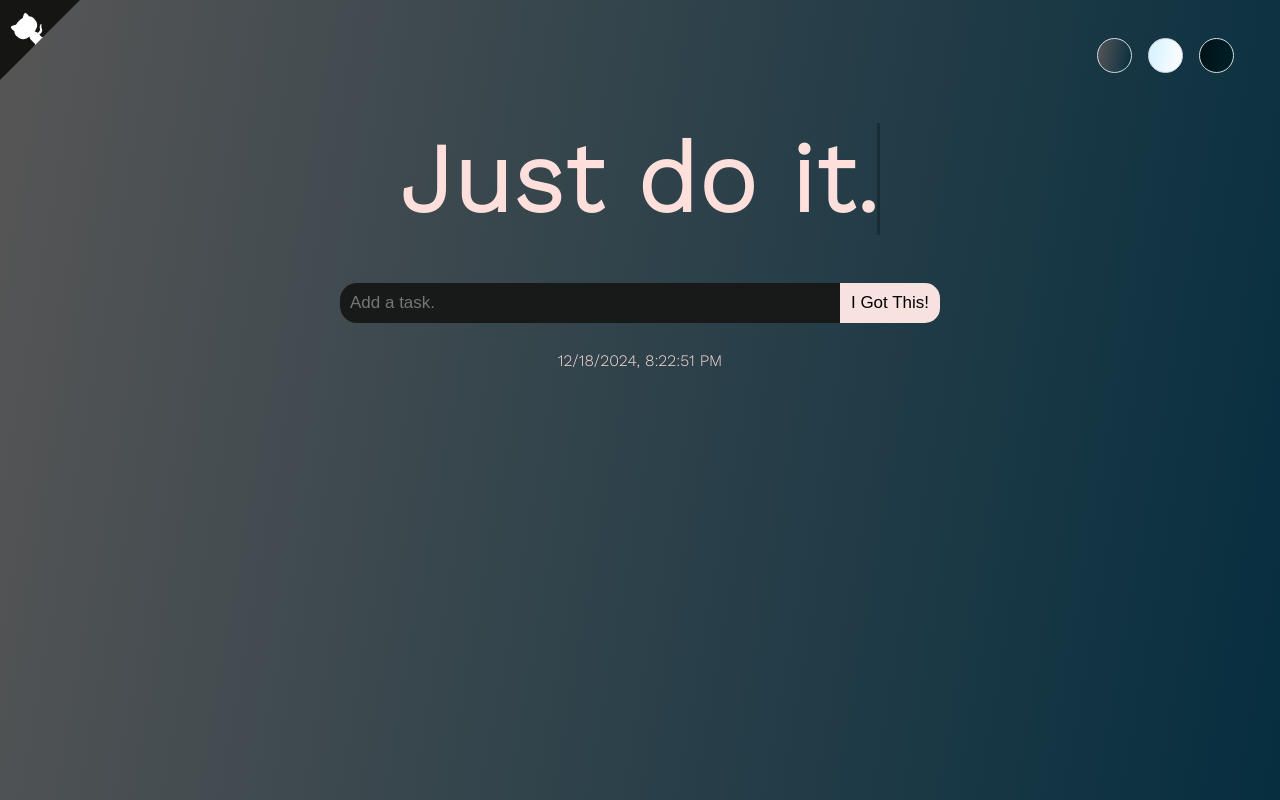
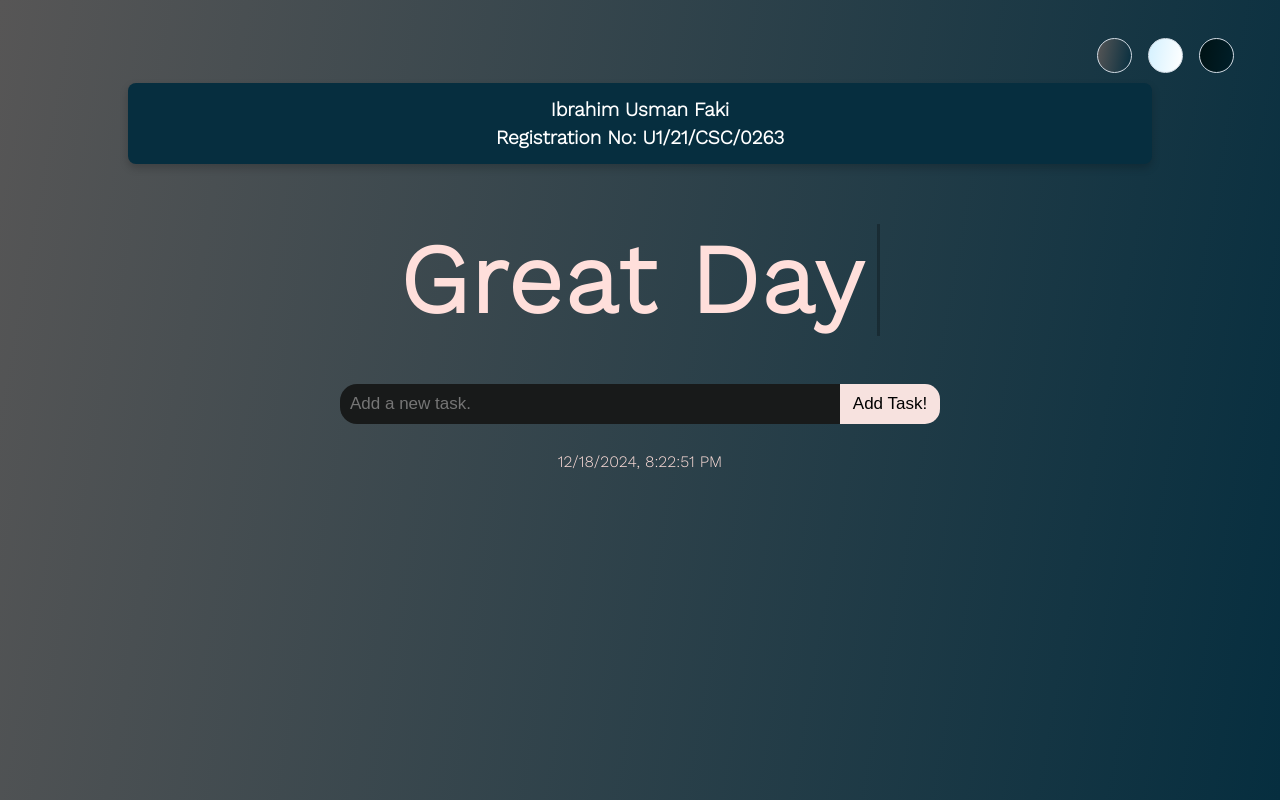
Before and after one commit to UsmanFaki360/todo-list-appx, a plain HTML site: page index.html in a window 1280 px wide. Drawn offline with nearby package versions, Linux system fonts and the light colour scheme.

Commit message:
Update index.html
Made necessary changes

```diff
--- a/index.html
+++ b/index.html
@@ -15,42 +15,56 @@
     <link rel="shortcut icon" type="image/png" href="assets/favicon.png"/>
     <link rel="stylesheet" href="CSS/main.css">
     <link rel="stylesheet" href="CSS/corner.css">
-    <title>JUST DO IT</title>
-
+    <style>
+        /* Styling for the author information */
+        .author-info {
+            text-align: center;
+            padding: 10px 0;
+            background-color: #062e3f;
+            color: #ffffff;
+            font-family: 'Work Sans', sans-serif;
+            font-size: 1.2rem;
+            border-radius: 8px;
+            margin: 10px auto;
+            width: 80%;
+            box-shadow: 0 4px 8px rgba(0, 0, 0, 0.2);
+        }
+        .author-info p {
+            margin: 5px 0;
+        }
+    </style>
+    <title>TO-DO LIST</title>
 </head>
 
 <body>
-    <div id = "header">
+    <div id="header">
         <div class="flexrow-container">
             <div class="standard-theme theme-selector"></div>
             <div class="light-theme theme-selector"></div>
             <div class="darker-theme theme-selector"></div>
         </div>
-        <h1 id="title">Just do it.<div id="border"></div></h1>
+
+        <!-- Name and Registration Number -->
+        <div class="author-info">
+            <p><strong>Ibrahim Usman Faki</strong></p>
+            <p><strong>Registration No: U1/21/CSC/0263</strong></p>
+        </div>
+
+        <h1 id="title">Great Day<div id="border"></div></h1>
     </div>
 
-  <div id="form">
+    <div id="form">
         <form>
-            <input class="todo-input" type="text" placeholder="Add a task.">
-            <button class="todo-btn" type="submit">I Got This!</button>
+            <input class="todo-input" type="text" placeholder="Add a new task.">
+            <button class="todo-btn" type="submit">Add Task!</button>
         </form>
     </div>
-
-    <!-- div for top left corner -->
-        <div class="version">
-                         <div class="demo version-section"><a href="https://github.com/lordwill1/todo-list" class="github-corner">
-                             <svg width="80" height="80" viewBox="0 0 250 250" style="fill:#151513; color:#fff; position: absolute; top: 0; border: 0; left: 0; transform: scale(-1, 1);">
-                               <path d="M0,0 L115,115 L130,115 L142,142 L250,250 L250,0 Z"></path>
-                               <path d="M128.3,109.0 C113.8,99.7 119.0,89.6 119.0,89.6 C122.0,82.7 120.5,78.6 120.5,78.6 C119.2,72.0 123.4,76.3 123.4,76.3 C127.3,80.9 125.5,87.3 125.5,87.3 C122.9,97.6 130.6,101.9 134.4,103.2" fill="currentColor" style="transform-origin: 130px 106px;" class="octo-arm"></path>
-                               <path d="M115.0,115.0 C114.9,115.1 118.7,116.5 119.8,115.4 L133.7,101.6 C136.9,99.2 139.9,98.4 142.2,98.6 C133.8,88.0 127.5,74.4 143.8,58.0 C148.5,53.4 154.0,51.2 159.7,51.0 C160.3,49.4 163.2,43.6 171.4,40.1 C171.4,40.1 176.1,42.5 178.8,56.2 C183.1,58.6 187.2,61.8 190.9,65.4 C194.5,69.0 197.7,73.2 200.1,77.6 C213.8,80.2 216.3,84.9 216.3,84.9 C212.7,93.1 206.9,96.0 205.4,96.6 C205.1,102.4 203.0,107.8 198.3,112.5 C181.9,128.9 168.3,122.5 157.7,114.1 C157.9,116.9 156.7,120.9 152.7,124.9 L141.0,136.5 C139.8,137.7 141.6,141.9 141.8,141.8 Z" fill="currentColor" class="octo-body"></path>
-                             </svg></a>
-                           </div>
     <div>
         <p><span id="datetime"></span></p>
         <script src="JS/time.js"></script>
     </div>
 
-  <div id="myUnOrdList">
+    <div id="myUnOrdList">
         <ul class="todo-list">
             <!-- (Basic Format)
             <div class="todo">
@@ -61,6 +75,6 @@
             </div> -->
         </ul>
     </div>
-    <script src="JS/main.js" type="text/javascript"> </script>
+    <script src="JS/main.js" type="text/javascript"></script>
 </body>
-</html>
+        </html>
```
